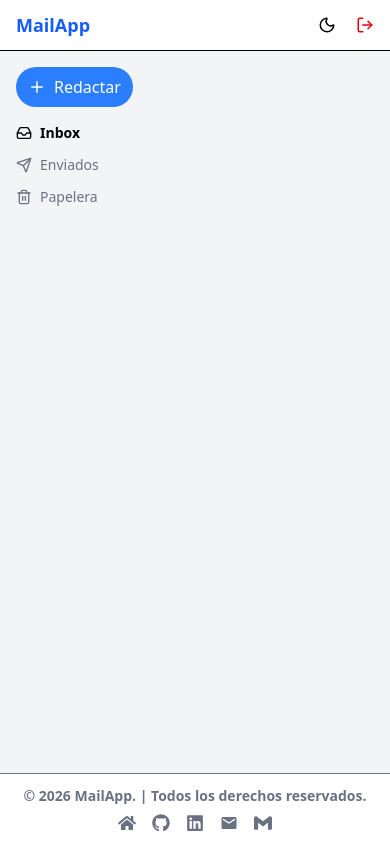
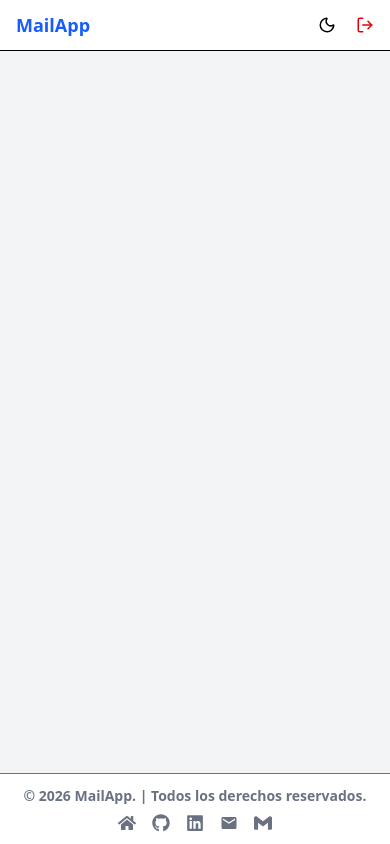
Before and after one commit to JCesar206/emailFrontend, a React (Vite) app: page /inbox in a window 390 px wide. Built offline with nearby package versions, Linux system fonts and the light colour scheme.

Commit message:
Se agrega componente nuevo para mejor manejo de estructura de componentes principales

```diff
--- a/src/layouts/MailLayout.jsx
+++ b/src/layouts/MailLayout.jsx
@@ -6,8 +6,10 @@ export default function MailLayout({ children }) {
 	return (
 		<div className="min-h-screen flex flex-col bg-gray-100">
 			<Navbar/>
-			<div className="flex flex-1">
-				<Sidebar/>
+			<div className="flex flex-1 overflow-hidden">
+				<aside className="hidden md:block">
+					<Sidebar/>
+				</aside>
 				<main className="flex-1 p-3 md:p-6 overflow-y-auto">
 					{children}
 				</main>
```
